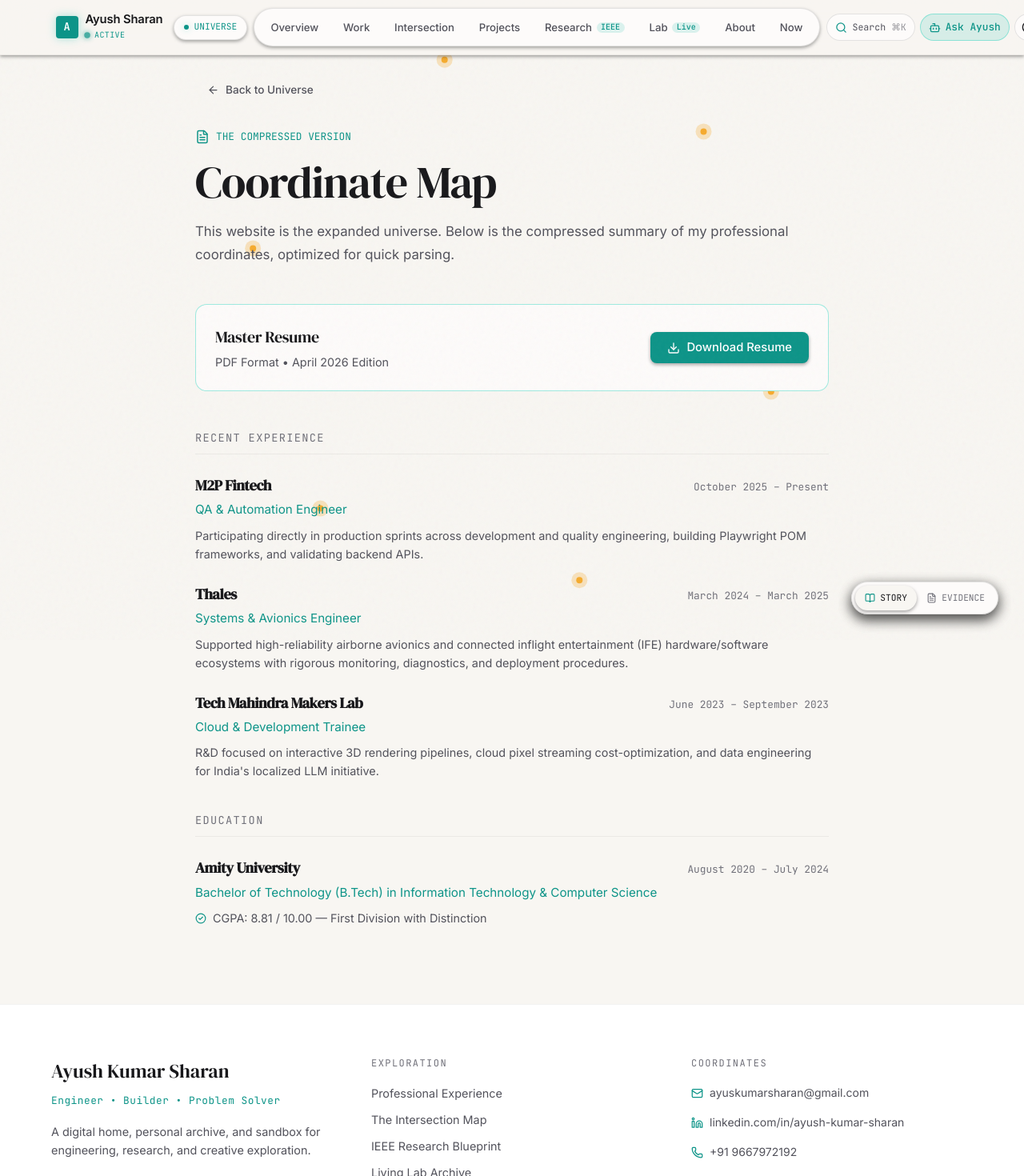
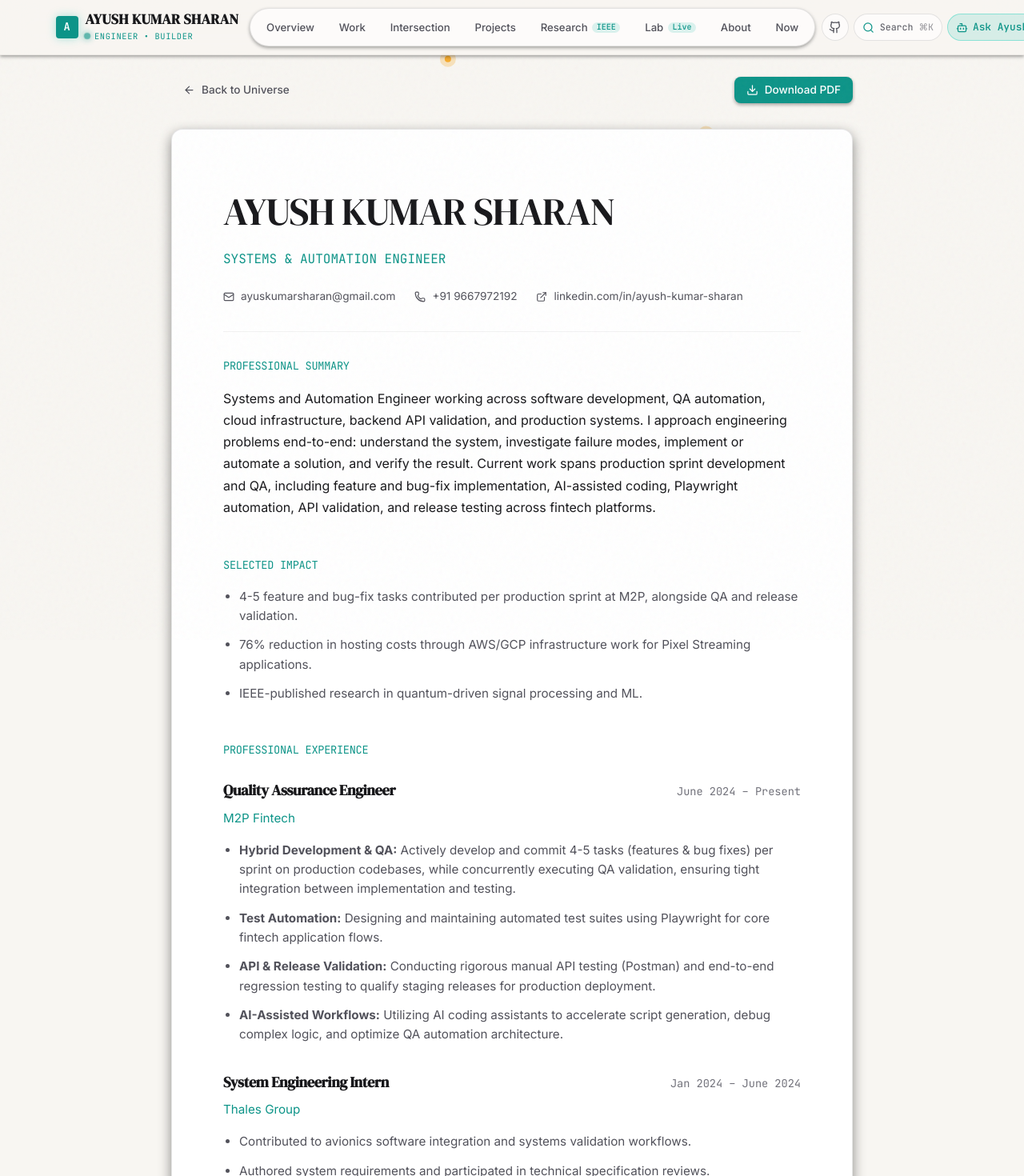
Before and after one commit to ayushkumarsharan/ayush.sh, a Next.js app: page /resume in a window 1280 px wide. Shown: the top 1470 px of the page at 80% size. Built offline with nearby package versions, Linux system fonts and the light colour scheme.

Commit message:
fix: Phase 1 Immediate Core Fixes (Header, Resume, Missing Projects)

```diff
--- a/app/layout.tsx
+++ b/app/layout.tsx
@@ -9,7 +9,6 @@ import { LayoutWrapper } from '@/components/layout/LayoutWrapper';
 import { LivingAtmosphereCanvas } from '@/components/features/LivingAtmosphereCanvas';
 import { ModeProvider } from '@/lib/ModeContext';
 import { UniverseProvider } from '@/lib/UniverseContext';
-import { EvidenceToggle } from '@/components/ui/EvidenceToggle';
 import { UniverseDebug } from '@/components/features/UniverseDebug';
 import { Suspense } from 'react';
 
@@ -112,14 +111,12 @@ export default function RootLayout({
               <ScrollProgress />
               <CustomCursor />
               <EasterEggModal />
-              <EvidenceToggle />
               <LivingAtmosphereCanvas />
               <LayoutWrapper>
                 <div className="noise-overlay" aria-hidden="true" />
                 <main id="main-content" style={{ position: 'relative', zIndex: 1 }}>
                   {children}
                 </main>
-                <EvidenceToggle />
                 <UniverseDebug />
               </LayoutWrapper>
             </UniverseProvider>
--- a/app/resume/page.tsx
+++ b/app/resume/page.tsx
@@ -1,116 +1,149 @@
-'use client';
-
 import React from 'react';
 import Link from 'next/link';
 import { Button } from '@/components/ui/Button';
-import { ArrowLeft, Download, FileText, CheckCircle2, ChevronRight } from 'lucide-react';
-import { experiences } from '@/content/experience';
-import { education } from '@/content/education';
+import { Card } from '@/components/ui/Card';
+import { ArrowLeft, Download, ExternalLink, Mail, MapPin, Phone } from 'lucide-react';
+import { profile } from '@/content/profile';
+
+export const metadata = {
+  title: 'Resume | Ayush Kumar Sharan',
+  description: 'Professional Resume of Ayush Kumar Sharan',
+};
 
 export default function ResumePage() {
   return (
-    <div style={{ paddingTop: 'var(--space-24)', paddingBottom: 'var(--space-24)' }}>
-      <div className="container" style={{ maxWidth: '840px' }}>
-
-        {/* Back Link */}
-        <div style={{ marginBottom: 'var(--space-8)' }}>
+    <div className="animate-fade-in-up" style={{ paddingTop: 'var(--space-24)', paddingBottom: 'var(--space-24)' }}>
+      <div className="container" style={{ maxWidth: '900px' }}>
+        {/* Header Actions */}
+        <div style={{ display: 'flex', justifyContent: 'space-between', alignItems: 'center', marginBottom: 'var(--space-8)' }}>
           <Button href="/" variant="ghost" size="sm" icon={<ArrowLeft size={15} />}>
             Back to Universe
           </Button>
+          <div style={{ display: 'flex', gap: '1rem' }}>
+            <Button
+              href="/AYUSH_RESUME(824)vApril26.pdf"
+              variant="primary"
+              size="sm"
+              icon={<Download size={15} />}
+              target="_blank"
+            >
+              Download PDF
+            </Button>
+          </div>
         </div>
 
+        {/* Resume Document */}
+        <div style={{
+          background: 'var(--bg-surface)',
+          border: '1px solid var(--border-medium)',
+          borderRadius: 'var(--radius-lg)',
+          padding: 'clamp(2rem, 5vw, 4rem)',
+          boxShadow: 'var(--shadow-md)',
+        }}>
           {/* Header */}
-        <div style={{ marginBottom: 'var(--space-12)', display: 'flex', flexDirection: 'column', gap: 'var(--space-4)' }}>
+          <div style={{ borderBottom: '1px solid var(--border-subtle)', paddingBottom: '2rem', marginBottom: '2rem' }}>
+            <h1 style={{ fontFamily: 'var(--font-display)', fontSize: 'clamp(2rem, 5vw, 3rem)', marginBottom: '0.5rem', textTransform: 'uppercase' }}>
+              Ayush Kumar Sharan
+            </h1>
+            <div style={{ color: 'var(--accent-primary)', fontFamily: 'var(--font-mono)', fontSize: '1rem', marginBottom: '1.5rem' }}>
+              SYSTEMS & AUTOMATION ENGINEER
+            </div>
+            <div style={{ display: 'flex', flexWrap: 'wrap', gap: '1.5rem', fontSize: '0.85rem', color: 'var(--text-secondary)' }}>
               <div style={{ display: 'flex', alignItems: 'center', gap: '0.5rem' }}>
-            <FileText size={18} style={{ color: 'var(--accent-primary)' }} />
-            <span style={{ fontFamily: 'var(--font-mono)', fontSize: '0.8rem', color: 'var(--accent-primary)', textTransform: 'uppercase' }}>
-              The Compressed Version
-            </span>
+                <Mail size={14} /> ayuskumarsharan@gmail.com
+              </div>
+              <div style={{ display: 'flex', alignItems: 'center', gap: '0.5rem' }}>
+                <Phone size={14} /> +91 9667972192
+              </div>
+              <div style={{ display: 'flex', alignItems: 'center', gap: '0.5rem' }}>
+                <ExternalLink size={14} /> linkedin.com/in/ayush-kumar-sharan
+              </div>
+            </div>
           </div>
 
-          <h1 style={{ fontFamily: 'var(--font-display)', fontSize: 'clamp(2.5rem, 5vw, 3.5rem)', lineHeight: 1.1, color: 'var(--text-primary)' }}>
-            Coordinate Map
-          </h1>
-
-          <p style={{ fontSize: '1.05rem', color: 'var(--text-secondary)', lineHeight: 1.7 }}>
-            This website is the expanded universe. Below is the compressed summary of my professional coordinates, optimized for quick parsing.
+          {/* Professional Summary */}
+          <div style={{ marginBottom: '3rem' }}>
+            <h2 style={{ fontFamily: 'var(--font-mono)', fontSize: '0.85rem', color: 'var(--accent-primary)', textTransform: 'uppercase', marginBottom: '1rem' }}>
+              Professional Summary
+            </h2>
+            <p style={{ fontSize: '1rem', color: 'var(--text-primary)', lineHeight: 1.7 }}>
+              Systems and Automation Engineer working across software development, QA automation, cloud infrastructure, backend API validation, and production systems. I approach engineering problems end-to-end: understand the system, investigate failure modes, implement or automate a solution, and verify the result. Current work spans production sprint development and QA, including feature and bug-fix implementation, AI-assisted coding, Playwright automation, API validation, and release testing across fintech platforms.
             </p>
           </div>
 
-        {/* Master Resume Download */}
-        <div style={{
-          padding: 'var(--space-6)',
-          backgroundColor: 'var(--bg-surface-elevated)',
-          border: '1px solid var(--accent-border)',
-          borderRadius: 'var(--radius-lg)',
-          marginBottom: 'var(--space-12)',
-          display: 'flex',
-          alignItems: 'center',
-          justifyContent: 'space-between',
-          flexWrap: 'wrap',
-          gap: '1rem'
-        }}>
-          <div>
-            <h3 style={{ fontSize: '1.25rem', color: 'var(--text-primary)', marginBottom: '0.25rem' }}>Master Resume</h3>
-            <div style={{ fontSize: '0.9rem', color: 'var(--text-secondary)' }}>PDF Format • April 2026 Edition</div>
-          </div>
-          <Button
-            href="/AYUSH_RESUME.pdf"
-            variant="primary"
-            icon={<Download size={16} />}
-            /* Force download attribute using a normal anchor in Next.js */
-            onClick={(e) => {
-              e.preventDefault();
-              const a = document.createElement('a');
-              a.href = '/AYUSH_RESUME.pdf';
-              a.download = 'Ayush_Kumar_Sharan_Resume.pdf';
-              a.click();
-            }}
-          >
-            Download Resume
-          </Button>
+          {/* Selected Impact */}
+          <div style={{ marginBottom: '3rem' }}>
+            <h2 style={{ fontFamily: 'var(--font-mono)', fontSize: '0.85rem', color: 'var(--accent-primary)', textTransform: 'uppercase', marginBottom: '1rem' }}>
+              Selected Impact
+            </h2>
+            <ul style={{ display: 'flex', flexDirection: 'column', gap: '0.75rem', fontSize: '0.95rem', color: 'var(--text-secondary)', paddingLeft: '1.25rem' }}>
+              <li style={{ listStyleType: 'disc' }}>4-5 feature and bug-fix tasks contributed per production sprint at M2P, alongside QA and release validation.</li>
+              <li style={{ listStyleType: 'disc' }}>76% reduction in hosting costs through AWS/GCP infrastructure work for Pixel Streaming applications.</li>
+              <li style={{ listStyleType: 'disc' }}>IEEE-published research in quantum-driven signal processing and ML.</li>
+            </ul>
           </div>
 
-        {/* Condensed Snapshot */}
-        <div style={{ display: 'flex', flexDirection: 'column', gap: 'var(--space-10)' }}>
+          {/* Experience */}
+          <div style={{ marginBottom: '3rem' }}>
+            <h2 style={{ fontFamily: 'var(--font-mono)', fontSize: '0.85rem', color: 'var(--accent-primary)', textTransform: 'uppercase', marginBottom: '1.5rem' }}>
+              Professional Experience
+            </h2>
 
-          {/* Experience */}
-          <section>
-            <h2 style={{ fontFamily: 'var(--font-mono)', fontSize: '0.85rem', color: 'var(--text-tertiary)', textTransform: 'uppercase', letterSpacing: '0.1em', borderBottom: '1px solid var(--border-subtle)', paddingBottom: '0.5rem', marginBottom: 'var(--space-6)' }}>
-              Recent Experience
-            </h2>
-            <div style={{ display: 'flex', flexDirection: 'column', gap: 'var(--space-6)' }}>
-              {experiences.map(exp => (
-                <div key={exp.id}>
-                  <div style={{ display: 'flex', justifyContent: 'space-between', alignItems: 'baseline', flexWrap: 'wrap', gap: '0.5rem', marginBottom: '0.25rem' }}>
-                    <h3 style={{ fontSize: '1.15rem', color: 'var(--text-primary)', fontWeight: 600 }}>{exp.company}</h3>
-                    <span style={{ fontFamily: 'var(--font-mono)', fontSize: '0.8rem', color: 'var(--text-tertiary)' }}>{exp.period}</span>
+            <div style={{ marginBottom: '2rem' }}>
+              <div style={{ display: 'flex', justifyContent: 'space-between', alignItems: 'baseline', marginBottom: '0.5rem', flexWrap: 'wrap' }}>
+                <h3 style={{ fontSize: '1.15rem', fontWeight: 600, color: 'var(--text-primary)' }}>Quality Assurance Engineer</h3>
+                <span style={{ fontSize: '0.85rem', color: 'var(--text-tertiary)', fontFamily: 'var(--font-mono)' }}>June 2024 – Present</span>
               </div>
-                  <div style={{ color: 'var(--accent-primary)', fontSize: '0.95rem', marginBottom: '0.5rem' }}>{exp.role}</div>
-                  <p style={{ color: 'var(--text-secondary)', fontSize: '0.9rem', lineHeight: 1.6 }}>{exp.summary}</p>
+              <div style={{ color: 'var(--accent-primary)', fontSize: '0.95rem', marginBottom: '1rem' }}>M2P Fintech</div>
+              <ul style={{ display: 'flex', flexDirection: 'column', gap: '0.75rem', fontSize: '0.95rem', color: 'var(--text-secondary)', paddingLeft: '1.25rem' }}>
+                <li style={{ listStyleType: 'disc' }}><strong>Hybrid Development & QA:</strong> Actively develop and commit 4-5 tasks (features & bug fixes) per sprint on production codebases, while concurrently executing QA validation, ensuring tight integration between implementation and testing.</li>
+                <li style={{ listStyleType: 'disc' }}><strong>Test Automation:</strong> Designing and maintaining automated test suites using Playwright for core fintech application flows.</li>
+                <li style={{ listStyleType: 'disc' }}><strong>API & Release Validation:</strong> Conducting rigorous manual API testing (Postman) and end-to-end regression testing to qualify staging releases for production deployment.</li>
+                <li style={{ listStyleType: 'disc' }}><strong>AI-Assisted Workflows:</strong> Utilizing AI coding assistants to accelerate script generation, debug complex logic, and optimize QA automation architecture.</li>
+              </ul>
             </div>
-              ))}
+
+            <div style={{ marginBottom: '2rem' }}>
+              <div style={{ display: 'flex', justifyContent: 'space-between', alignItems: 'baseline', marginBottom: '0.5rem', flexWrap: 'wrap' }}>
+                <h3 style={{ fontSize: '1.15rem', fontWeight: 600, color: 'var(--text-primary)' }}>System Engineering Intern</h3>
+                <span style={{ fontSize: '0.85rem', color: 'var(--text-tertiary)', fontFamily: 'var(--font-mono)' }}>Jan 2024 – June 2024</span>
               </div>
-          </section>
+              <div style={{ color: 'var(--accent-primary)', fontSize: '0.95rem', marginBottom: '1rem' }}>Thales Group</div>
+              <ul style={{ display: 'flex', flexDirection: 'column', gap: '0.75rem', fontSize: '0.95rem', color: 'var(--text-secondary)', paddingLeft: '1.25rem' }}>
+                <li style={{ listStyleType: 'disc' }}>Contributed to avionics software integration and systems validation workflows.</li>
+                <li style={{ listStyleType: 'disc' }}>Authored system requirements and participated in technical specification reviews.</li>
+              </ul>
+            </div>
+
+            <div style={{ marginBottom: '2rem' }}>
+              <div style={{ display: 'flex', justifyContent: 'space-between', alignItems: 'baseline', marginBottom: '0.5rem', flexWrap: 'wrap' }}>
+                <h3 style={{ fontSize: '1.15rem', fontWeight: 600, color: 'var(--text-primary)' }}>Cloud Architecture Intern</h3>
+                <span style={{ fontSize: '0.85rem', color: 'var(--text-tertiary)', fontFamily: 'var(--font-mono)' }}>May 2023 – Sep 2023</span>
+              </div>
+              <div style={{ color: 'var(--accent-primary)', fontSize: '0.95rem', marginBottom: '1rem' }}>Tech Mahindra (Makers Lab)</div>
+              <ul style={{ display: 'flex', flexDirection: 'column', gap: '0.75rem', fontSize: '0.95rem', color: 'var(--text-secondary)', paddingLeft: '1.25rem' }}>
+                <li style={{ listStyleType: 'disc' }}><strong>Cloud Orchestration:</strong> Automated Unreal Engine pixel streaming deployments using WebRTC and Docker on AWS and GCP.</li>
+                <li style={{ listStyleType: 'disc' }}><strong>Cost Optimization:</strong> Reduced continuous hosting costs by 76% by implementing dynamic spot-instance scaling and idle timeouts.</li>
+              </ul>
+            </div>
+          </div>
 
           {/* Education */}
-          <section>
-            <h2 style={{ fontFamily: 'var(--font-mono)', fontSize: '0.85rem', color: 'var(--text-tertiary)', textTransform: 'uppercase', letterSpacing: '0.1em', borderBottom: '1px solid var(--border-subtle)', paddingBottom: '0.5rem', marginBottom: 'var(--space-6)' }}>
+          <div>
+            <h2 style={{ fontFamily: 'var(--font-mono)', fontSize: '0.85rem', color: 'var(--accent-primary)', textTransform: 'uppercase', marginBottom: '1.5rem' }}>
               Education
             </h2>
-            <div>
-              <div style={{ display: 'flex', justifyContent: 'space-between', alignItems: 'baseline', flexWrap: 'wrap', gap: '0.5rem', marginBottom: '0.25rem' }}>
-                <h3 style={{ fontSize: '1.15rem', color: 'var(--text-primary)', fontWeight: 600 }}>{education.institution}</h3>
-                <span style={{ fontFamily: 'var(--font-mono)', fontSize: '0.8rem', color: 'var(--text-tertiary)' }}>{education.period}</span>
+            <div style={{ display: 'flex', justifyContent: 'space-between', alignItems: 'baseline', marginBottom: '0.5rem', flexWrap: 'wrap' }}>
+              <h3 style={{ fontSize: '1.15rem', fontWeight: 600, color: 'var(--text-primary)' }}>Amity University, Noida</h3>
+              <span style={{ fontSize: '0.85rem', color: 'var(--text-tertiary)', fontFamily: 'var(--font-mono)' }}>2020 – 2024</span>
             </div>
-              <div style={{ color: 'var(--accent-primary)', fontSize: '0.95rem', marginBottom: '0.5rem' }}>{education.degree} in {education.field}</div>
-              <div style={{ display: 'flex', alignItems: 'center', gap: '0.5rem', color: 'var(--text-secondary)', fontSize: '0.9rem' }}>
-                <CheckCircle2 size={14} style={{ color: 'var(--accent-primary)' }} />
-                <span>{education.grade}</span>
+            <div style={{ color: 'var(--text-secondary)', fontSize: '0.95rem', marginBottom: '1rem' }}>Bachelor of Technology - Computer Science</div>
+            <ul style={{ display: 'flex', flexDirection: 'column', gap: '0.75rem', fontSize: '0.95rem', color: 'var(--text-secondary)', paddingLeft: '1.25rem' }}>
+              <li style={{ listStyleType: 'disc' }}><strong>Gold Medalist:</strong> 1st in Academic Standing (B.Tech CS, Evening Program).</li>
+              <li style={{ listStyleType: 'disc' }}><strong>Shree Baljit Shastri Award:</strong> Recognized for exemplary human and traditional values.</li>
+              <li style={{ listStyleType: 'disc' }}><strong>Research:</strong> Published "Quantum-Driven Signal Processing" in IEEE Xplore.</li>
+            </ul>
           </div>
-            </div>
-          </section>
-
         </div>
       </div>
     </div>
--- a/components/layout/Navigation.tsx
+++ b/components/layout/Navigation.tsx
@@ -106,16 +106,17 @@ export const Navigation: React.FC<{ onOpenAskAI?: () => void }> = ({ onOpenAskAI
             <div style={{ display: 'flex', flexDirection: 'column' }}>
               <span
                 style={{
-                  fontFamily: 'var(--font-body)',
+                  fontFamily: 'var(--font-display)',
                   fontWeight: 600,
-                  fontSize: 'clamp(0.85rem, 2.5vw, 0.925rem)',
+                  fontSize: 'clamp(0.95rem, 2.5vw, 1.1rem)',
                   color: 'var(--text-primary)',
-                  letterSpacing: '-0.01em',
+                  letterSpacing: '0.02em',
                   lineHeight: 1.2,
                   whiteSpace: 'nowrap',
+                  textTransform: 'uppercase',
                 }}
               >
-                Ayush Sharan
+                AYUSH KUMAR SHARAN
               </span>
               <div style={{ display: 'flex', alignItems: 'center', gap: '0.35rem', marginTop: '0.1rem' }}>
                 <span
@@ -131,50 +132,19 @@ export const Navigation: React.FC<{ onOpenAskAI?: () => void }> = ({ onOpenAskAI
                 <span
                   style={{
                     fontFamily: 'var(--font-mono)',
-                    fontSize: '0.625rem',
+                    fontSize: '0.65rem',
                     color: 'var(--accent-primary)',
-                    letterSpacing: '0.04em',
+                    letterSpacing: '0.06em',
                     textTransform: 'uppercase',
                   }}
                 >
-                  Active
+                  ENGINEER • BUILDER
                 </span>
               </div>
             </div>
           </Link>
 
-          {/* Spatial Coordinate Indicator (You Are Here) */}
-          <button
-            onClick={() => setIsCommandOpen(true)}
-            style={{
-              display: 'inline-flex',
-              alignItems: 'center',
-              gap: '0.4rem',
-              padding: '0.35rem 0.75rem',
-              borderRadius: 'var(--radius-full)',
-              backgroundColor: 'var(--bg-surface-elevated)',
-              border: '1px solid var(--border-medium)',
-              color: 'var(--accent-primary)',
-              fontFamily: 'var(--font-mono)',
-              fontSize: '0.7rem',
-              cursor: 'pointer',
-              boxShadow: 'var(--shadow-sm)',
-              transition: 'all 0.2s',
-            }}
-            className="coordinate-indicator-btn"
-            title="Switch Mode (⌘K)"
-          >
-            <span style={{
-              width: 6, height: 6, borderRadius: '50%',
-              backgroundColor: 'var(--accent-primary)',
-              boxShadow: '0 0 8px var(--accent-glow)'
-            }} />
-            <span className="coordinate-indicator-label">
-              UNIVERSE
-              {activeMode && ` / ${activeMode.toUpperCase()}`}
-              {activeNode && activeNode !== `coord-${activeMode}` && ` / ${universeGraph[activeNode]?.title?.toUpperCase() || 'NODE'}`}
-            </span>
-          </button>
+          {/* Removed Coordinate Indicator per redesign directive */}
 
           {/* Desktop Floating Navigation Links */}
           <nav
@@ -247,6 +217,33 @@ export const Navigation: React.FC<{ onOpenAskAI?: () => void }> = ({ onOpenAskAI
             }}
           >
             {/* Quick Search & Command Palette Trigger */}
+            <a
+              href="https://github.com/ayushkumarsharan"
+              target="_blank"
+              rel="noopener noreferrer"
+              aria-label="GitHub Profile"
+              title="GitHub Profile"
+              style={{
+                display: 'inline-flex',
+                alignItems: 'center',
+                justifyContent: 'center',
+                width: '34px',
+                height: '34px',
+                borderRadius: 'var(--radius-full)',
+                backgroundColor: 'var(--bg-surface-elevated)',
+                border: '1px solid var(--border-medium)',
+                color: 'var(--text-secondary)',
+                cursor: 'pointer',
+                transition: 'all var(--transition-fast)',
+              }}
+              className="action-github-btn"
+            >
+              <svg xmlns="http://www.w3.org/2000/svg" width="16" height="16" viewBox="0 0 24 24" fill="none" stroke="currentColor" strokeWidth="2" strokeLinecap="round" strokeLinejoin="round">
+                <path d="M15 22v-4a4.8 4.8 0 0 0-1-3.5c3 0 6-2 6-5.5.08-1.25-.27-2.48-1-3.5.28-1.15.28-2.35 0-3.5 0 0-1 0-3 1.5-2.64-.5-5.36-.5-8 0C6 2 5 2 5 2c-.3 1.15-.3 2.35 0 3.5A5.403 5.403 0 0 0 4 9c0 3.5 3 5.5 6 5.5-.39.49-.68 1.05-.85 1.65-.17.6-.22 1.23-.15 1.85v4" />
+                <path d="M9 18c-4.51 2-5-2-7-2" />
+              </svg>
+            </a>
+
             <button
               onClick={() => setIsCommandOpen(true)}
               aria-label="Quick Search & Navigation (Cmd/Ctrl + K)"
```
Also changed, not shown: content/projects.ts (+63 -1 lines), 1 other file (tests, documents, lock files or other folders). Lines whose indentation alone changed are shown as unchanged.
